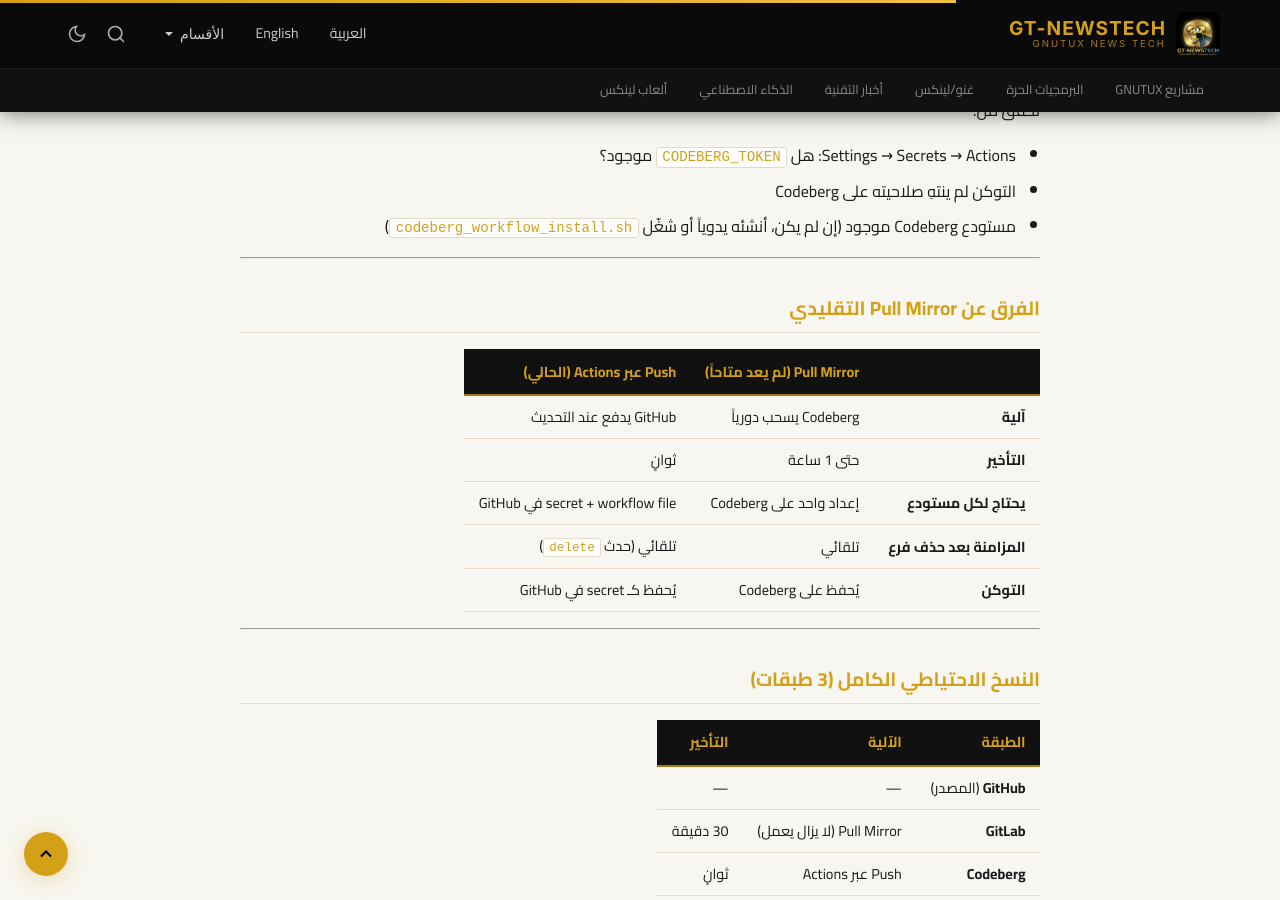
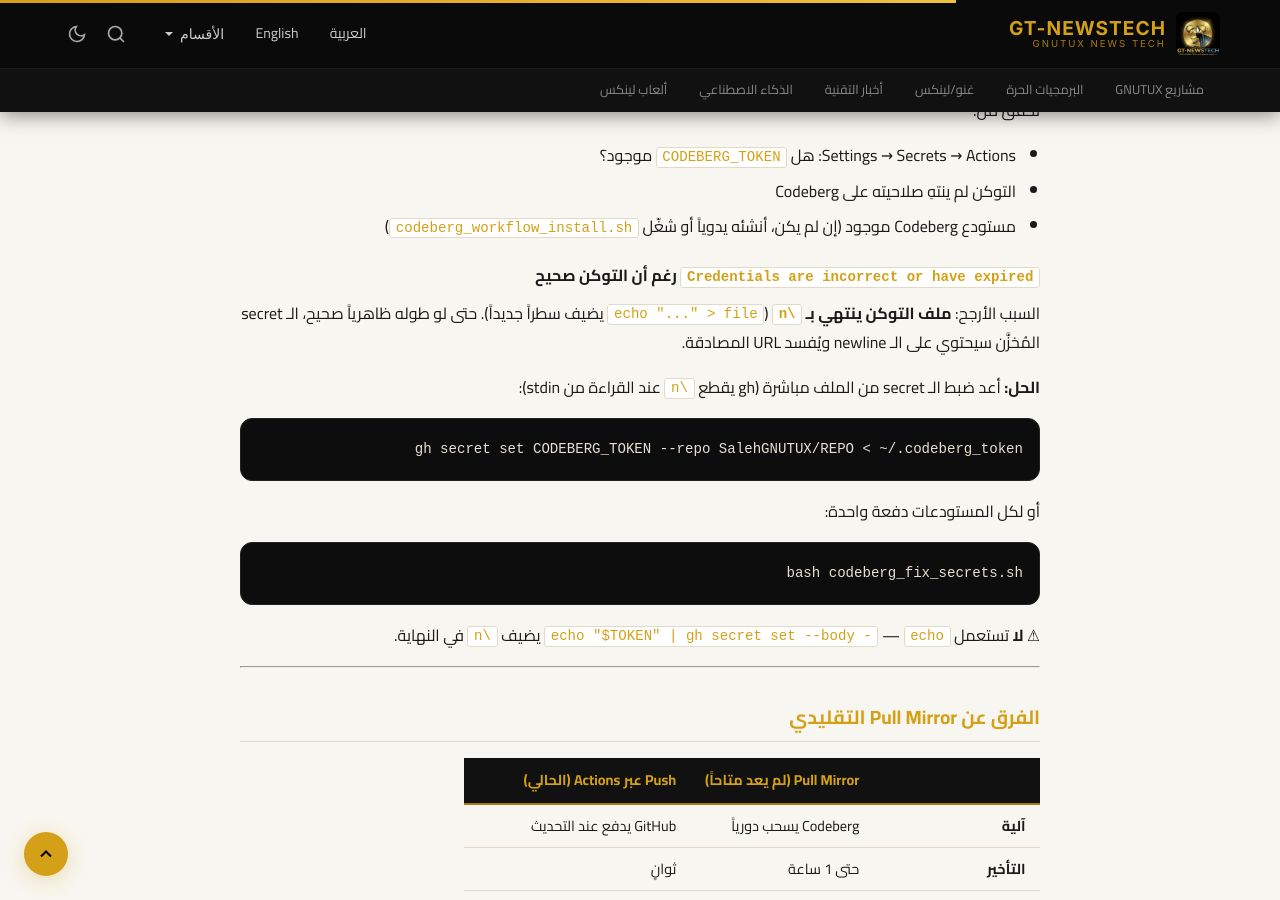
Before and after one commit to SalehGNUTUX/GT-NEWSTECH, a Jekyll site: the page built from codeberg_github_sync_wiki.md, in a window 1280 px wide and 900 px high, scrolled down 4618 px. Built offline with Jekyll 4.4.1, drawn with Linux system fonts in a browser that asks for light colours; nearby versions of some CDN libraries; our own code applies the rules of GitHub Pages for plain Markdown files.

Commit message:
fix: مزامنة Codeberg تعمل لكل 34 مستودع
- اكتشاف السبب: ملف ~/.codeberg_token ينتهي بـ \n
  → 41 بايت بدلاً من 40 → الـ secret المُخزَّن في GitHub يحتوي newline
  → URL https://user:TOKEN\n@codeberg.org يفشل بـ "Credentials incorrect"
- الحل: gh secret set ... < TOKEN_FILE (gh يقطع \n عند القراءة من stdin)
- workflow: تعطيل credential.helper الذي يضبطه actions/checkout
- توثيق المشكلة في codeberg_github_sync_wiki.md

النتيجة: كل الـ34 مستودع تُزامن إلى Codeberg تلقائياً عند كل push

Co-Authored-By: Claude Opus 4.7 <noreply@anthropic.com>

````diff
--- a/codeberg_github_sync_wiki.md
+++ b/codeberg_github_sync_wiki.md
@@ -172,6 +172,22 @@ gh run view <run-id> --repo SalehGNUTUX/REPO_NAME
 - التوكن لم ينتهِ صلاحيته على Codeberg
 - مستودع Codeberg موجود (إن لم يكن، أنشئه يدوياً أو شغّل `codeberg_workflow_install.sh`)
 
+### `Credentials are incorrect or have expired` رغم أن التوكن صحيح
+
+السبب الأرجح: **ملف التوكن ينتهي بـ `\n`** (`echo "..." > file` يضيف سطراً جديداً). حتى لو طوله ظاهرياً صحيح، الـ secret المُخزَّن سيحتوي على الـ newline ويُفسد URL المصادقة.
+
+**الحل:** أعد ضبط الـ secret من الملف مباشرة (gh يقطع `\n` عند القراءة من stdin):
+```bash
+gh secret set CODEBERG_TOKEN --repo SalehGNUTUX/REPO < ~/.codeberg_token
+```
+
+أو لكل المستودعات دفعة واحدة:
+```bash
+bash codeberg_fix_secrets.sh
+```
+
+⚠ **لا** تستعمل `echo "$TOKEN" | gh secret set --body -` — `echo` يضيف `\n` في النهاية.
+
 ---
 
 ## الفرق عن Pull Mirror التقليدي
````
Also changed, not shown: codeberg-mirror.yml (+4 -5 lines), 2 other files.
